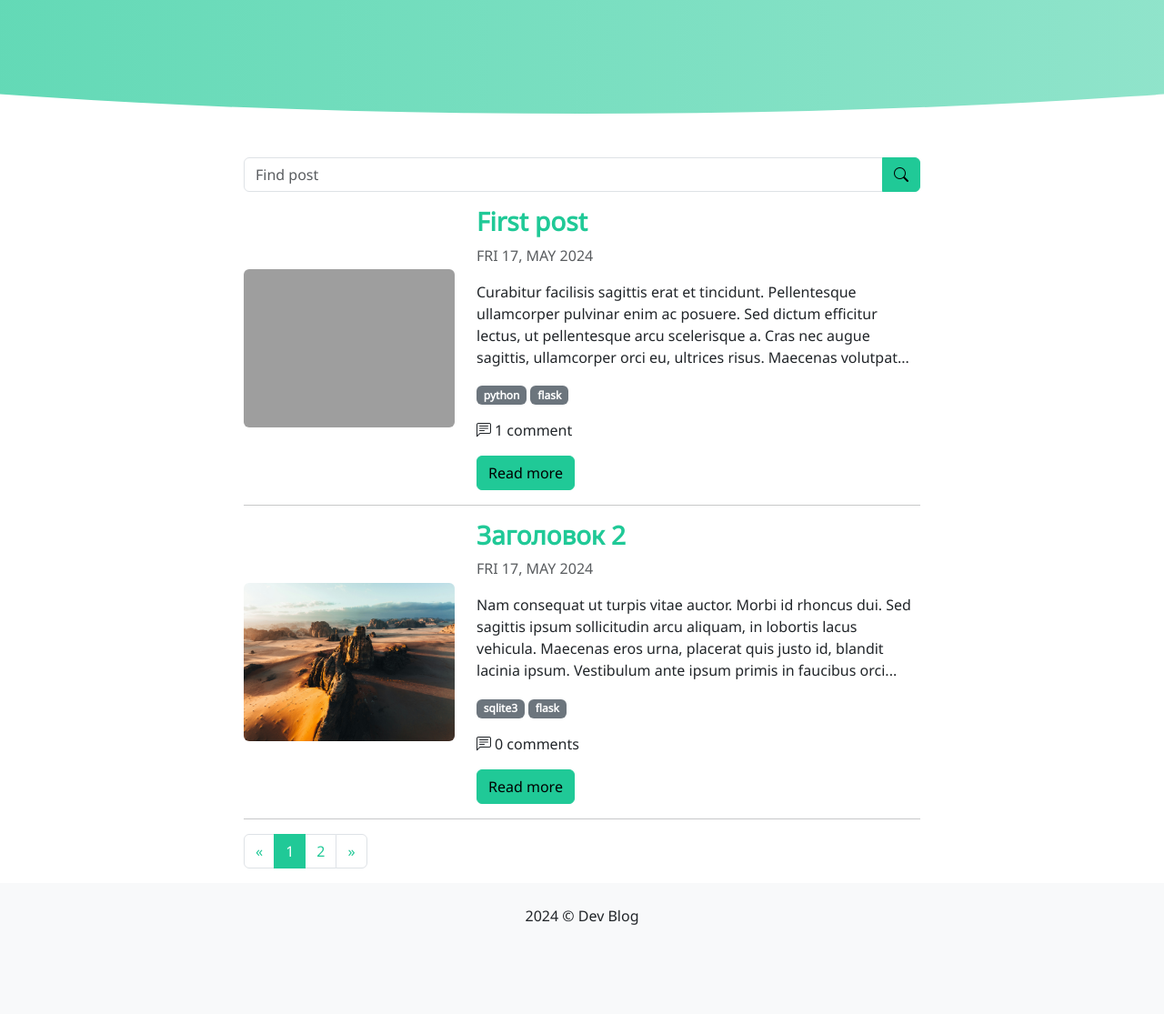
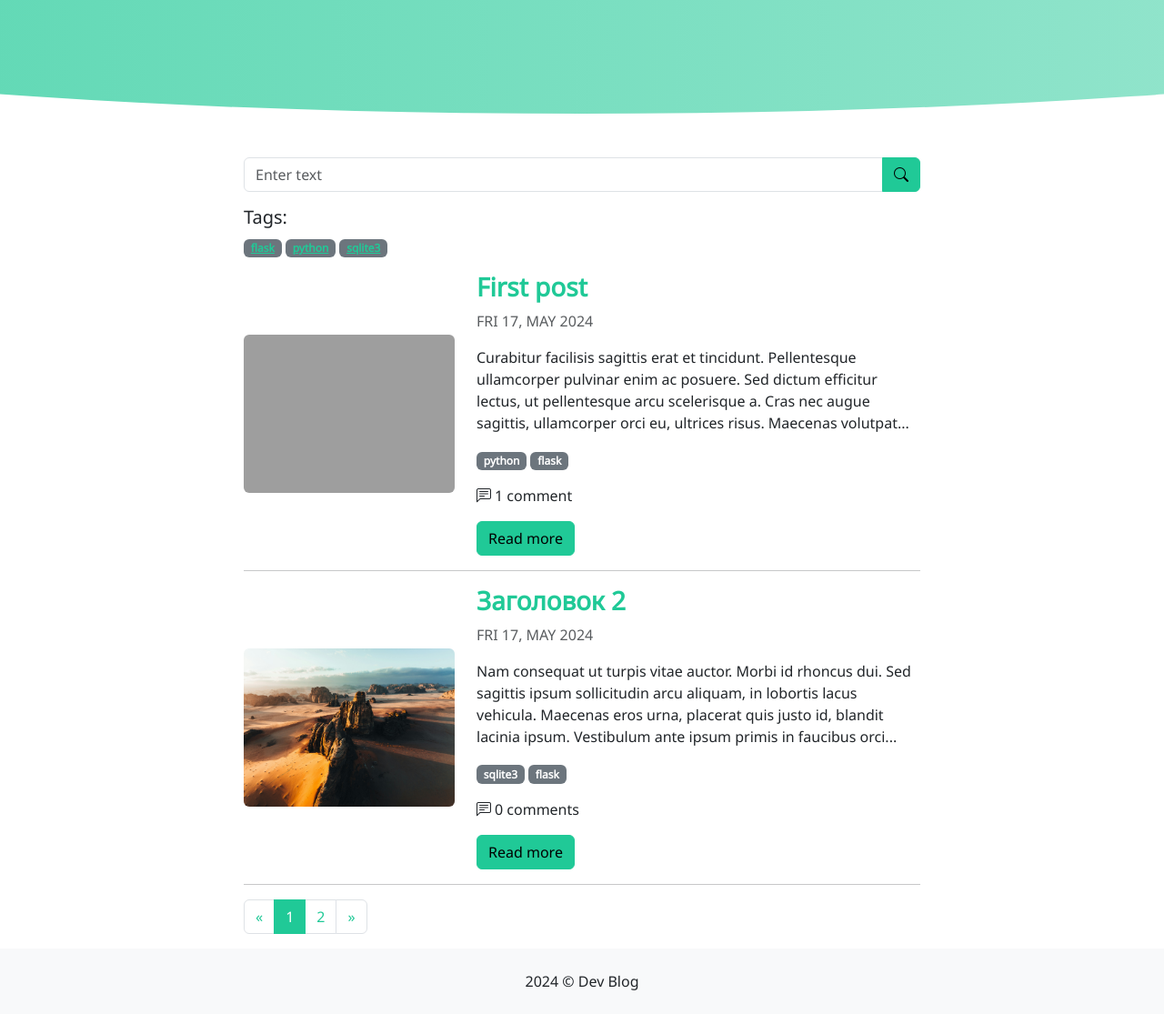
Before and after one commit to ImGoncharovAnton/py-flask-blog, a Flask app: page / in a window 1280 px wide. Shown: the part 251-1366 px from the top of the page at 91% size. Before the commit the page ends 1268 px from the top, so only its background shows below. Run offline with Flask 3, Linux system fonts and the light colour scheme; data comes from the database, SQL or seed files in the repository; both versions use the stored data as it was after the commit; grey boxes are pictures that could not be loaded.

Commit message:
some changes for correct work with tags

```diff
--- a/app/blog/tags.py
+++ b/app/blog/tags.py
@@ -40,3 +40,11 @@ def get_tags(post_id):
     tag_id WHERE posts.id = %s""" % post_id
     tags = db.execute(query).fetchall()
     return list(map(lambda tag: tag['name'], tags))
+
+
+# Get all tags for index.html
+def get_all_tags(db):
+    query = """--sql
+    SELECT name FROM tags"""
+    tags = db.execute(query).fetchall()
+    return [tag['name'] for tag in tags]
--- a/app/blog/views.py
+++ b/app/blog/views.py
@@ -1,6 +1,6 @@
 from flask import Blueprint, render_template, request, redirect, url_for, flash, g, current_app, abort
 
-from app.blog.tags import create_tags, update_tags, get_tags
+from app.blog.tags import create_tags, update_tags, get_tags, get_all_tags
 from app.blog.utils import slugify, pagination
 from app.db import get_db
 from app.users.views import login_required
@@ -29,100 +29,106 @@ def dateformat(date):
     return date.strftime('%a %d, %B %Y')
 
 
-# @bp.route('/')
-# def posts():
-#     db = get_db()
-#     q = request.args.get('q')  # get url params
-#     search_query = f"""--sql
-#             (title LIKE '%{q}%' OR body LIKE '%{q}%')"""
-#
-#     # Post queries
-#     query = """--sql
-#     SELECT * FROM posts WHERE publish <= '%s' AND publish != '' """ % datetime.now()
-#     count_query = query.replace('*', 'COUNT(*)')
-#
-#     if q:  # modify queries for search
-#         query += f"""--sql
-#         AND {search_query}"""
-#         count_query += f"""--sql
-#         AND {search_query}"""
-#
-#     # Admin query: Retrive all posts
-#     if g.user and g.user['is_admin']:
-#         query = """--sql
-#         SELECT * FROM posts """
-#         count_query = query.replace('*', 'COUNT(*)')
-#         if q:  # modify admin user post queries for search
-#             query += f"""--sql
-#             WHERE {search_query}"""
-#             count_query += f"""--sql
-#             WHERE {search_query}"""
-#
-#     # Pagination
-#     page = request.args.get('page') or 1
-#     count = db.execute(count_query).fetchone()[0]
-#     paginate = pagination(count, int(page))
-#
-#     query += """--sql
-#     ORDER BY id DESC LIMIT %s OFFSET %s""" % (paginate['per_page'], paginate['offset'])
-#
-#     posts_list = db.execute(query).fetchall()
-#     return render_template('index.html', posts=posts_list, paginate=paginate, now=datetime.now().date())
-
-
 @bp.route('/')
 def posts():
     db = get_db()
-    q = request.args.get('q')  # get url params
-    search_query = f"""--sql
-            (title LIKE '%{q}%' OR body LIKE '%{q}%')"""
+    q = request.args.get('q')
+    tag_name = request.args.get('tag')
 
-    # Post queries
-    query = """--sql
-    SELECT * FROM posts WHERE publish <= '%s' AND publish != '' """ % datetime.now()
+    # Base query
+    query = "SELECT * FROM posts WHERE publish <= ? AND publish != ''"
     count_query = query.replace('*', 'COUNT(*)')
 
-    if q:  # modify queries for search
-        query += f"""--sql
-        AND {search_query}"""
-        count_query += f"""--sql
-        AND {search_query}"""
+    # Add search query
+    if q:
+        search_query = "(title LIKE ? OR body LIKE ?)"
+        query += f" AND {search_query}"
+        count_query += f" AND {search_query}"
 
-    # Admin query: Retrieve all posts
-    if g.user and g.user['is_admin']:
-        query = """--sql
-        SELECT * FROM posts """
-        count_query = query.replace('*', 'COUNT(*)')
-        if q:  # modify admin user post queries for search
-            query += f"""--sql
-            WHERE {search_query}"""
-            count_query += f"""--sql
-            WHERE {search_query}"""
+    # Add tag filter query
+    if tag_name:
+        tag_filter_query = "id IN (SELECT post_id FROM tagged_items INNER JOIN tags ON tags.id = tag_id WHERE tags.name = ?)"
+        query += f" AND {tag_filter_query}"
+        count_query += f" AND {tag_filter_query}"
+
+    # Query parameters
+    now = datetime.now()
+    params = [now]
+    if q:
+        params.extend([f"%{q}%", f"%{q}%"])
+    if tag_name:
+        params.append(tag_name)
 
     # Pagination
-    page = request.args.get('page') or 1
-    count = db.execute(count_query).fetchone()[0]
-    paginate = pagination(count, int(page))
+    page = int(request.args.get('page', 1))
+    per_page = 2
+    total_count = db.execute(count_query, params).fetchone()[0]
+    paginate = pagination(total_count, page, per_page)
+    query += " ORDER BY id DESC LIMIT ? OFFSET ?"
+    params.extend([paginate['per_page'], paginate['offset']])
 
-    query += """--sql
-    ORDER BY id DESC LIMIT %s OFFSET %s""" % (paginate['per_page'], paginate['offset'])
-
-    posts_list = db.execute(query).fetchall()
-
-    # Convert sqlite3.Row objects to dictionaries
+    # Fetch posts
+    posts_list = db.execute(query, params).fetchall()
     posts_list = [dict(post) for post in posts_list]
 
-    # Fetch tags and comments count for each post
+    # Fetch tags and comment counts for each post
     for post in posts_list:
         post_id = post['id']
         post['tags'] = get_tags(post_id)
-        post['comment_count'] = db.execute("""
-            SELECT COUNT(*)
-            FROM comments
-            WHERE post_id = ?
-        """, (post_id,)).fetchone()[0]
+        post['comment_count'] = db.execute(
+            "SELECT COUNT(*) FROM comments WHERE post_id = ?", (post_id,)
+        ).fetchone()[0]
 
-    return render_template('index.html', posts=posts_list, paginate=paginate, now=datetime.now().date())
+    # Fetch all tags for display
+    all_tags = db.execute("SELECT name FROM tags").fetchall()
+    all_tags = [tag['name'] for tag in all_tags]
+
+    return render_template('index.html', posts=posts_list, paginate=paginate, now=datetime.now().date(), all_tags=all_tags)
+
+
+@bp.route('/tag/<tag_name>')
+def posts_by_tag(tag_name):
+    db = get_db()
+
+    # Base query
+    query = "SELECT * FROM posts WHERE publish <= ? AND publish != ''"
+    count_query = query.replace('*', 'COUNT(*)')
+
+    # Add tag filter query
+    tag_filter_query = "id IN (SELECT post_id FROM tagged_items INNER JOIN tags ON tags.id = tag_id WHERE tags.name = ?)"
+    query += f" AND {tag_filter_query}"
+    count_query += f" AND {tag_filter_query}"
+
+    # Query parameters
+    now = datetime.now()
+    params = [now, tag_name]
+
+    # Pagination
+    page = int(request.args.get('page', 1))
+    per_page = 2
+    total_count = db.execute(count_query, params).fetchone()[0]
+    paginate = pagination(total_count, page, per_page)
+    query += " ORDER BY id DESC LIMIT ? OFFSET ?"
+    params.extend([paginate['per_page'], paginate['offset']])
+
+    # Fetch posts
+    posts_list = db.execute(query, params).fetchall()
+    posts_list = [dict(post) for post in posts_list]
+
+    # Fetch tags and comment counts for each post
+    for post in posts_list:
+        post_id = post['id']
+        post['tags'] = get_tags(post_id)
+        post['comment_count'] = db.execute(
+            "SELECT COUNT(*) FROM comments WHERE post_id = ?", (post_id,)
+        ).fetchone()[0]
+
+    # Fetch all tags for display
+    all_tags = db.execute("SELECT name FROM tags").fetchall()
+    all_tags = [tag['name'] for tag in all_tags]
+
+    return render_template('index.html', posts=posts_list, paginate=paginate, now=datetime.now().date(), all_tags=all_tags)
+
 
 
 @bp.route('/create', methods=['GET', 'POST'])
--- a/app/templates/index.html
+++ b/app/templates/index.html
@@ -6,13 +6,27 @@
     <div class="col-md-8 offset-md-2">
         <form action="" method="get">
             <div class="input-group mb-3">
-                <input type="text" name="q" id="q" class="form-control" placeholder="Find post" value="{{ request.args.q }}">
+                <input type="text" name="q" id="q" class="form-control" placeholder="Enter text" value="{{ request.args.q }}">
                 <button class="btn btn-primary" type="submit"><i class="bi bi-search"></i></button>
+                {% if request.args.q %}
+                    <a href="{{ url_for('blog.posts') }}" class="btn close" aria-label="Close"><span aria-hidden="true">&times;</span></a>
+                {% endif %}
             </div>
         </form>
     </div>
     {% endif %}
     <div class="col-md-8 offset-md-2">
+        <div class="mb-3">
+            <h5>Tags:</h5>
+             <ul class="list-unstyled mt-2">
+                {% for tag in all_tags %}
+                     <li class="badge text-bg-secondary"><a href="{{ url_for('blog.posts_by_tag', tag_name=tag) }}">{{ tag }}</a></li>
+                {% endfor %}
+             </ul>
+            {% if request.args.tag %}
+                <a href="{{ url_for('blog.posts') }}" class="btn close" aria-label="Close"><span aria-hidden="true">&times;</span></a>
+            {% endif %}
+        </div>
         {% if posts %}
             {% for post in posts %}
             <div class="row align-items-center">
```
Also changed, not shown: app/uploads/neom-bA32w6lebJg-unsplash.jpg (added), db.sqlite3.
